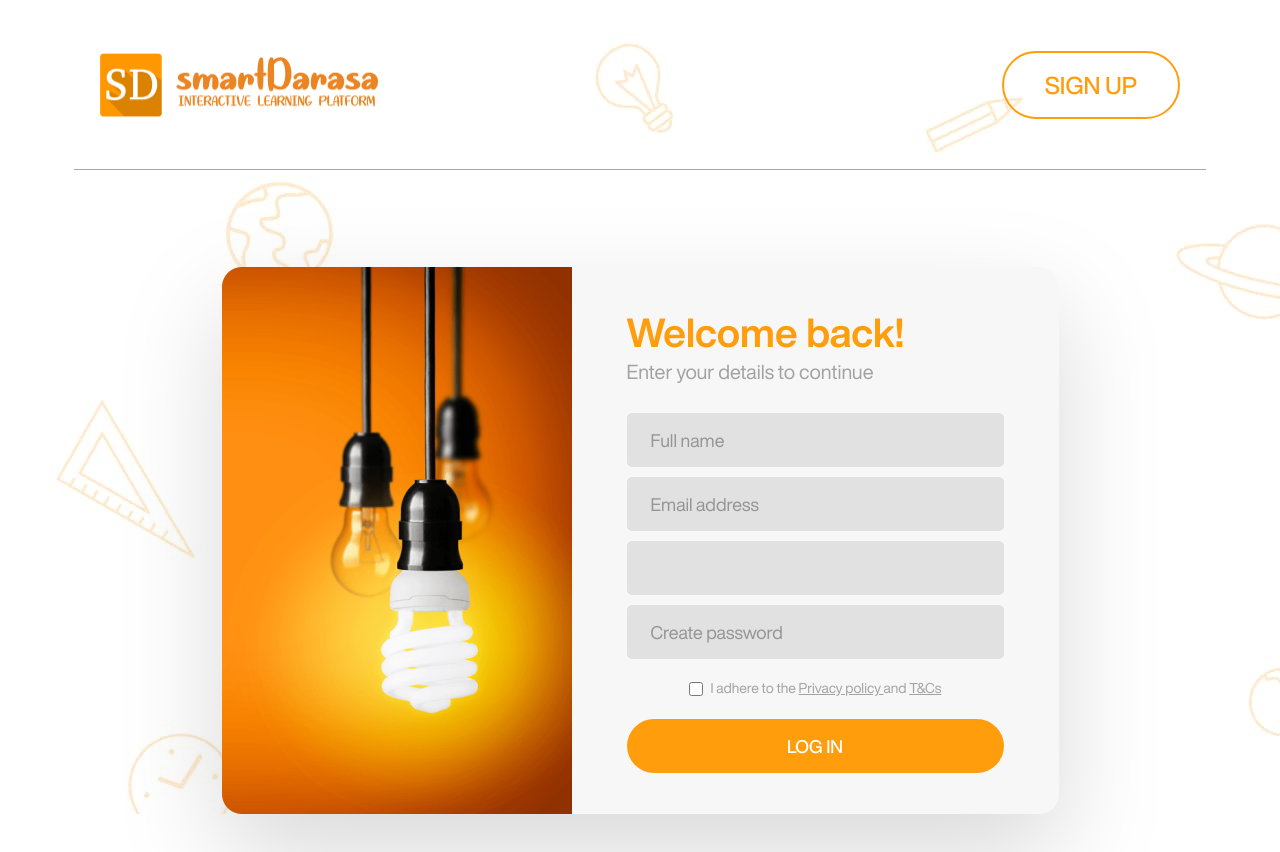
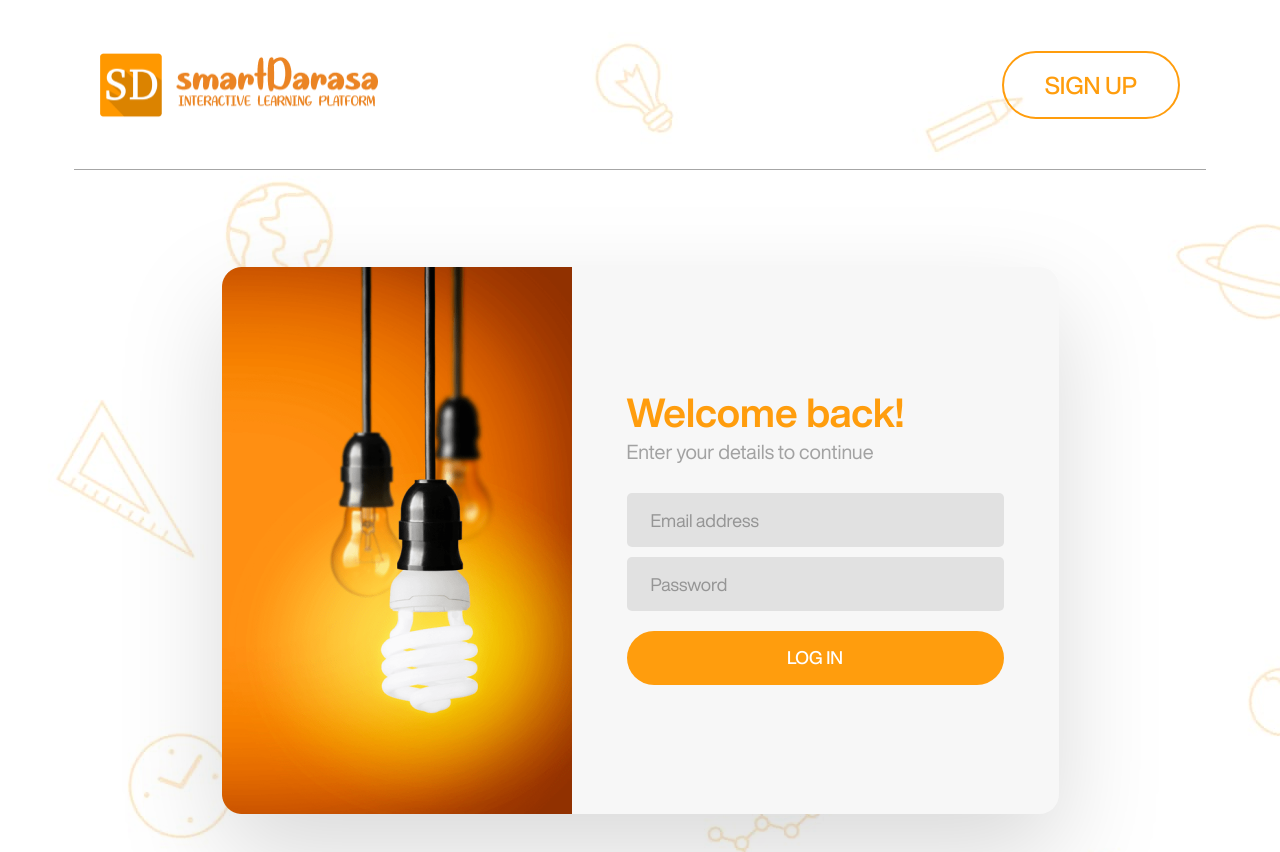
Before and after one commit to vaylette/SDAdmin, a Next.js app: page / in a window 1280 px wide. Shown: the top 852 px of the page. Built offline with nearby package versions, Linux system fonts and the light colour scheme.

Commit message:
Customized the auth page

```diff
--- a/app/_components/auth/wrapper.tsx
+++ b/app/_components/auth/wrapper.tsx
@@ -1,9 +1,7 @@
-import { useEffect, useRef } from 'react'
 import Link from 'next/link'
 import Image from 'next/image'
 import logo from '../../../public/images/logo.png'
 import bulb from '../../../public/images/bulb.png'
-import intlTelInput from 'intl-tel-input'
 
 export default function AuthWrapper({
     path,
@@ -11,7 +9,7 @@ export default function AuthWrapper({
     path: string
 }) {
     return (
-        <div className='w-full h-full bg-auth bg-no-repeat pt-[51px] px-[74px]'>
+        <div className='w-full h-auto bg-auth bg-no-repeat py-[51px] px-[74px]'>
             <div className='flex flex-col gap-[50px]'>
                 <div className='flex flex-row justify-between items-center px-[26px]'>
                     <Link href='#'>
@@ -29,23 +27,27 @@ export default function AuthWrapper({
                             <div>
                                 <Image className='w-[350px] h-full'  src={bulb} alt='SmartDarasa' />
                             </div>
-                            <div className='w-auto h-full bg-white-300 py-[50px] px-[55px] rounded-r-[20px]'>
+                            <div className='w-auto h-full flex items-center bg-white-300 py-[50px] px-[55px] rounded-r-[20px]'>
                                 <div className='flex flex-col gap-[26px]'>
                                     <div className='flex flex-col gap-[10px]'>
                                         <h5 className='text-orange-default text-[40px] font-bold leading-[30px]'>{path === '/register' ? 'REGISTER' : 'Welcome back!'}</h5>
                                         <p className='text-black-300 text-[20px] leading-[30px]'>Enter your details to continue</p>
                                     </div>
                                     <form className='flex flex-col items-center gap-[10px] w-[377px]'>
+                                        {path === '/register' && (
                                             <input type='text' className='w-full h-[54px] rounded-[5px] bg-black-200 px-6 py-5 text-black-300 text-lg leading-[21px] placeholder:text-black-300 placeholder:text-lg placeholder:leading-[21px] focus:ring-0 focus:outline-none' placeholder='Full name' />
+                                        )}
                                         <input type='email' className='w-full h-[54px] rounded-[5px] bg-black-200 px-6 py-5 text-black-300 text-lg leading-[21px] placeholder:text-black-300 placeholder:text-lg placeholder:leading-[21px] focus:ring-0 focus:outline-none' placeholder='Email address' />
-                                        <input type='text' className='w-full bg-black-200 h-[54px] rounded-[5px] px-6 py-5 flex flex-row items-center' />
-                                        <input type='password' className='w-full h-[54px] rounded-[5px] bg-black-200 px-6 py-5 text-black-300 text-lg leading-[21px] placeholder:text-black-300 placeholder:text-lg placeholder:leading-[21px] focus:ring-0 focus:outline-none' placeholder='Create password' />
+                                        {/* <input type='text' className='w-full bg-black-200 h-[54px] rounded-[5px] px-6 py-5 flex flex-row items-center' /> */}
+                                        <input type='password' className='w-full h-[54px] rounded-[5px] bg-black-200 px-6 py-5 text-black-300 text-lg leading-[21px] placeholder:text-black-300 placeholder:text-lg placeholder:leading-[21px] focus:ring-0 focus:outline-none' placeholder={path === '/register' ? 'Create password' : 'Password'} />
+                                        {path === '/register' && (
                                             <div className='mt-[9px] flex flex-row items-center gap-2 text-black-300 text-sm leading-[21px]'>
                                                 <input type='checkbox' className='w-[14px] h-[14px] border-black-300' />
                                                 <p className='inline-flex'>
                                                     <span>I adhere to the <span className='underline'>Privacy policy </span>and <span className='underline'>T&Cs</span></span>
                                                 </p>
                                             </div>
+                                        )}
                                         <div className='mt-[10px]'>
                                             <button className='w-[377px] h-[54px] bg-orange-default uppercase text-white-default text-lg font-medium leading-[21px] flex items-center justify-center rounded-full'>{path === '/register' ? 'register' : 'log in'}</button>
                                         </div>
```
Lines whose indentation alone changed are shown as unchanged.
